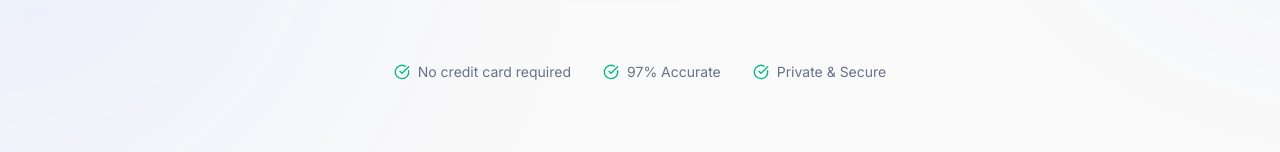
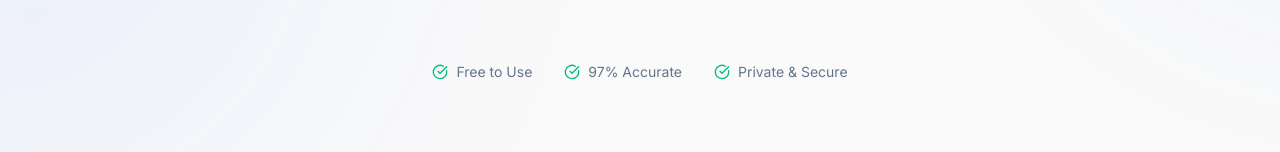
Before and after one commit to Theani7/Violence-Detection-System-using-CNN-LSTM-Models, a React (Vite) app in the folder frontend/: page / in a window 1280 px wide. Shown: the part 626-778 px from the top of the page. Built offline with nearby package versions, Linux system fonts and the light colour scheme; no server answers; a web font is replaced by a local one.

Commit message:
Replace 'No credit card required' with 'Free to Use' in trust indicators

```diff
--- a/frontend/src/App.tsx
+++ b/frontend/src/App.tsx
@@ -219,7 +219,7 @@ function App() {
             >
               <div className="flex items-center gap-2">
                 <CheckCircle className="h-4 w-4 text-emerald-500" />
-                <span>No credit card required</span>
+                <span>Free to Use</span>
               </div>
               <div className="flex items-center gap-2">
                 <CheckCircle className="h-4 w-4 text-emerald-500" />
```
